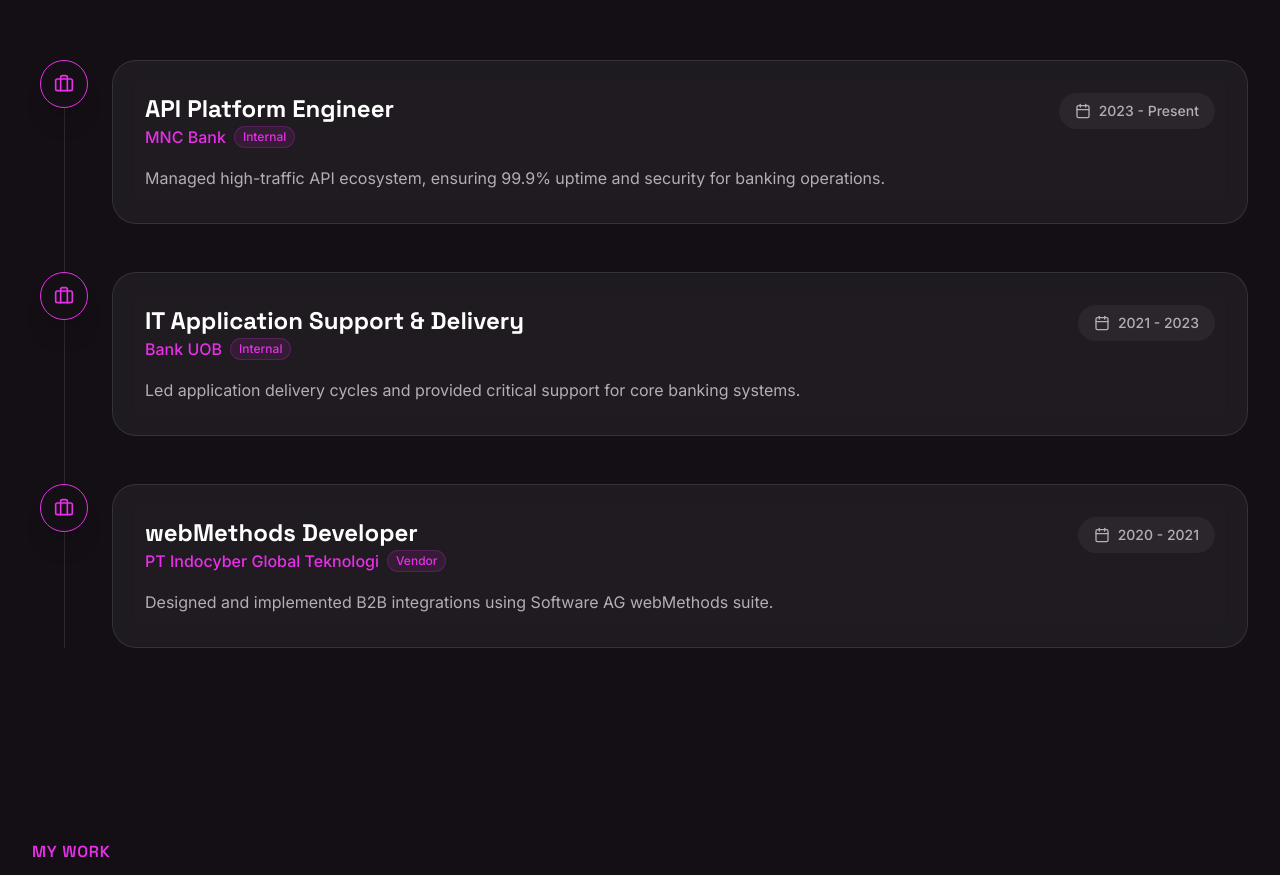
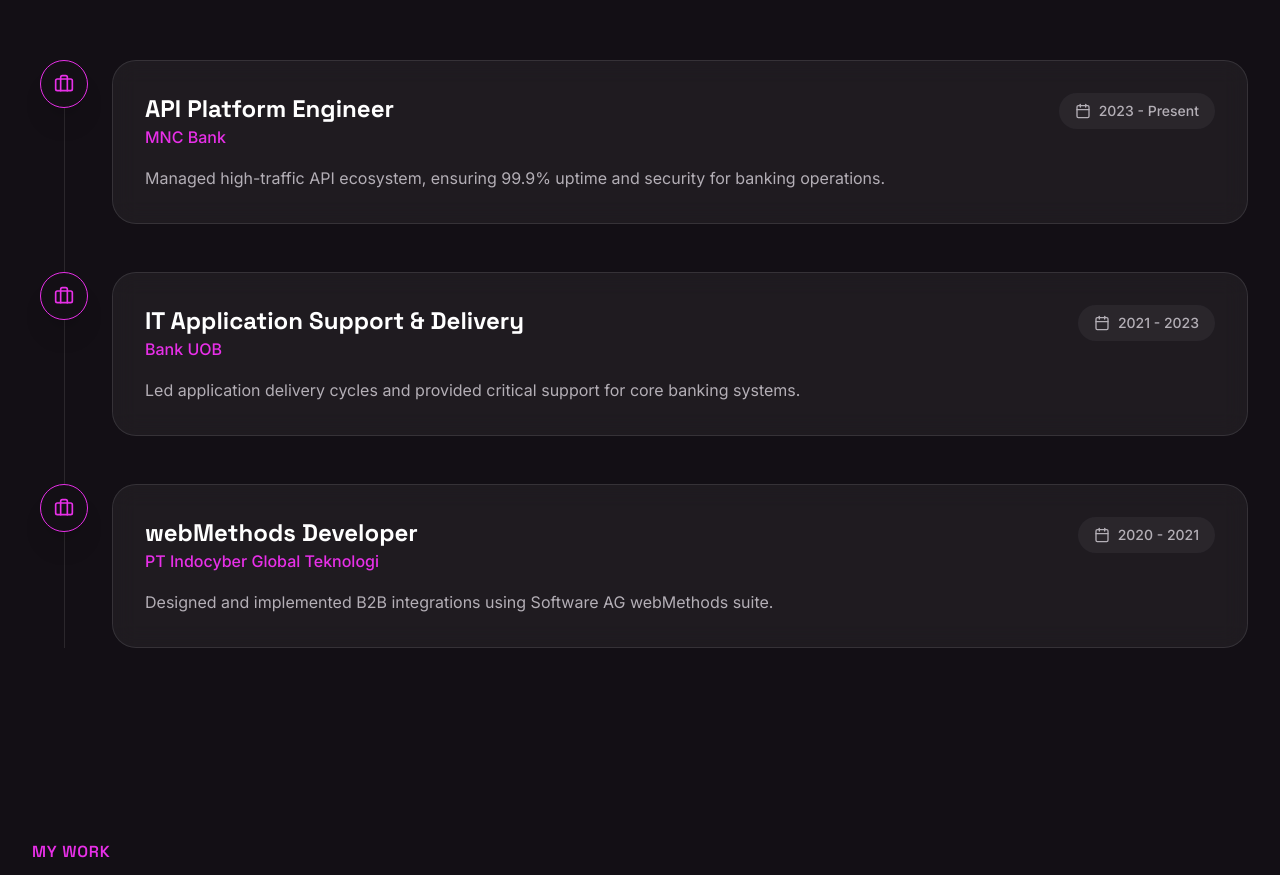
Before and after one commit to andiogie/andiogieportofolio, a Next.js app: page / in a window 1280 px wide. Shown: the part 2182-3057 px from the top of the page. Built offline with nearby package versions, Linux system fonts and the light colour scheme; no server answers; the database is empty.

Commit message:
Update Experience.tsx
remove internal/vendor in landing page

```diff
--- a/src/components/portfolio/Experience.tsx
+++ b/src/components/portfolio/Experience.tsx
@@ -45,7 +45,7 @@
                 <div>
                   <h4 className="text-2xl font-headline font-bold text-white">{exp.role}</h4>
                   <p className="text-primary font-medium flex items-center gap-2">
-                    {exp.company} <span className="text-xs px-2 py-0.5 rounded-full bg-primary/10 border border-primary/20">{exp.type}</span>
+                    {exp.company}
                   </p>
                 </div>
                 <div className="flex items-center gap-2 text-muted-foreground text-sm font-medium bg-white/5 px-4 py-2 rounded-full">
```
